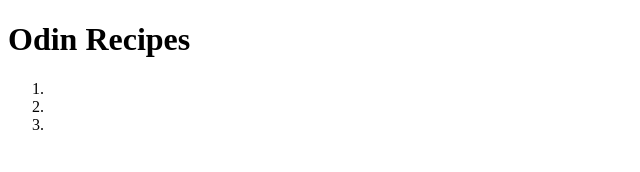
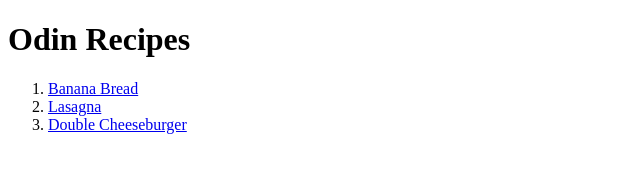
Before and after one commit to m-dorian/odin-recipes, a plain HTML site: page index.html in a window 1280 px wide. Shown: the whole page, without its empty margins (0-640 px from the left). Drawn offline with Linux system fonts and the light colour scheme.

Commit message:
Add missing text to links

```diff
--- a/index.html
+++ b/index.html
@@ -7,9 +7,9 @@
 <body>
     <h1>Odin Recipes</h1>
     <ol>
-        <li> <a href="recipes/banana-bread.html"></a> </li>
-        <li> <a href="recipes/lasagna.html"></a> </li>
-        <li> <a href="recipes/double-cheeseburger.html"></a> </li>
+        <li> <a href="recipes/banana-bread.html">Banana Bread</a> </li>
+        <li> <a href="recipes/lasagna.html">Lasagna</a> </li>
+        <li> <a href="recipes/double-cheeseburger.html">Double Cheeseburger</a> </li>
     </ol>
 </body>
 </html>
```
